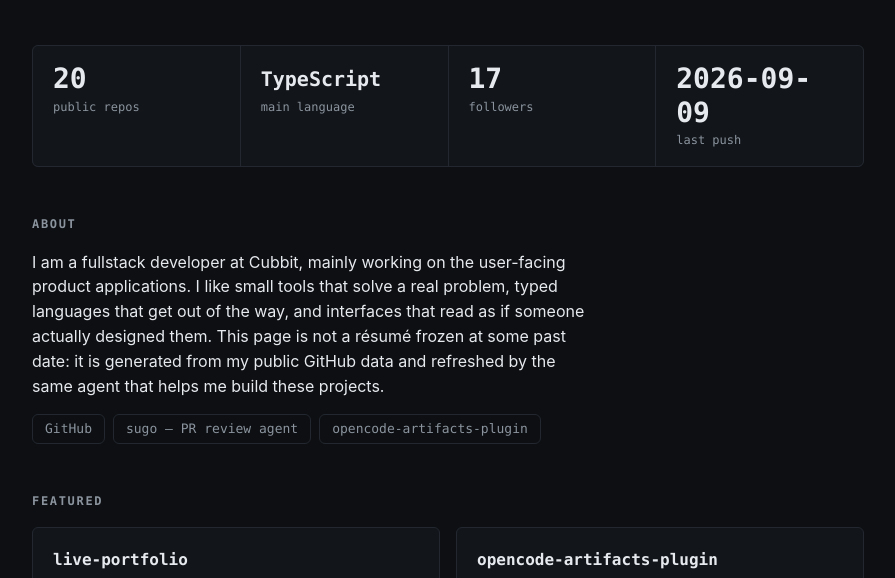
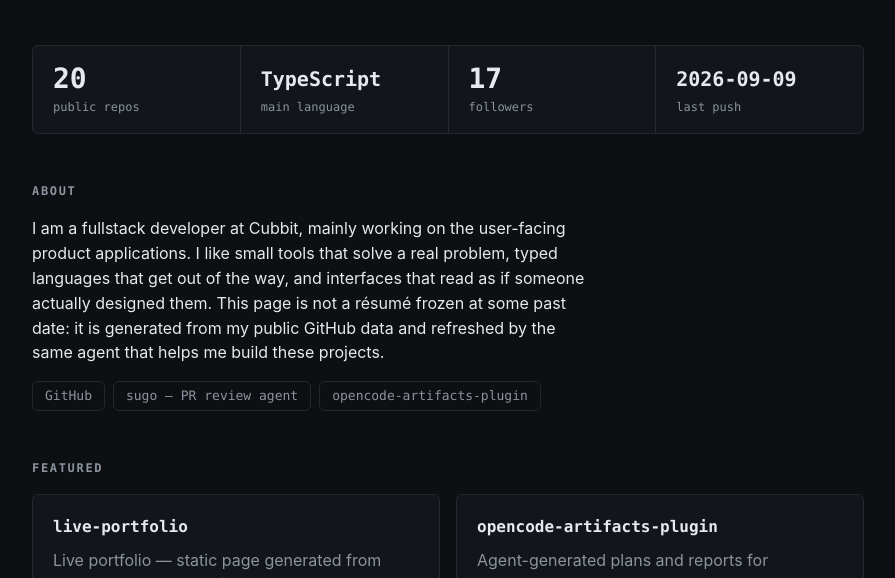
Before and after one commit to JacopoBonta/live-portfolio, a plain HTML site: page index.html in a window 1280 px wide. Shown: the part 153-731 px from the top of the page, without its empty margins (192-1087 px from the left). Drawn offline with Linux system fonts and the light colour scheme.

Commit message:
fix: last-push stat tile wrapped mid-date — size to language-tile pattern, add nowrap

```diff
--- a/index.html
+++ b/index.html
@@ -61,7 +61,7 @@
   .stats { display: grid; grid-template-columns: repeat(4, 1fr); gap: 1px; background: var(--border); border: 1px solid var(--border); border-radius: 6px; overflow: hidden; }
   .stat { background: var(--surface); padding: 16px 20px; }
   .stat .num { font-family: var(--mono); font-size: 28px; line-height: 1.2; font-weight: 600; }
-  .stat .num#stat-langs { font-size: 20px; line-height: 1.7; }
+  .stat .num#stat-langs, .stat .num#stat-push { font-size: 20px; line-height: 1.7; white-space: nowrap; }
   .stat .lbl { font-family: var(--mono); font-size: 12px; color: var(--muted); margin-top: 2px; }
 
   /* about */
```
